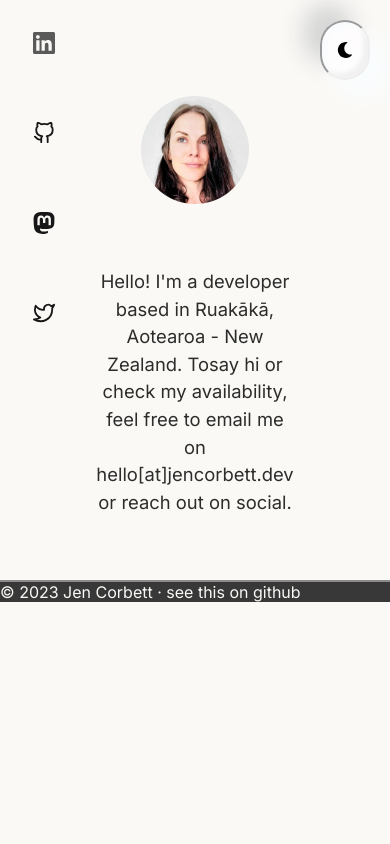
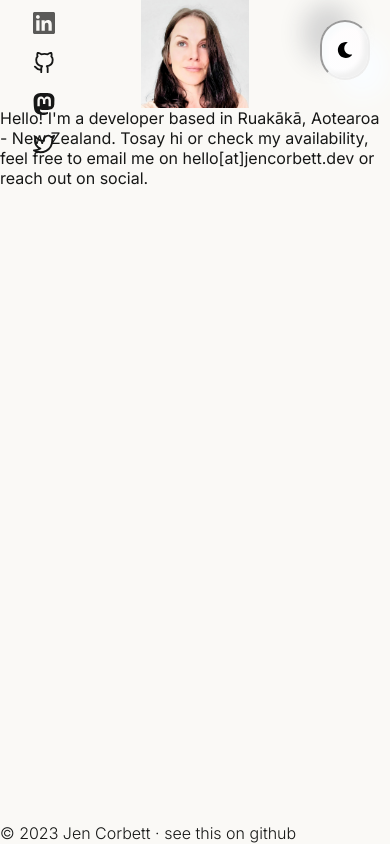
Before and after one commit to ajenstory/jencorbett.dev, a Next.js app in the folder app/: page / in a window 390 px wide. Built offline with nearby package versions, Linux system fonts and the light colour scheme.

Commit message:
Customise  mod styles and get responsive layout behaving nicely

```diff
--- a/app/components/footer.module.css
+++ b/app/components/footer.module.css
@@ -1,40 +1,13 @@
 /* mobile responsive footer */
-
-.grid {
-  display: grid;
-  grid-template-columns: repeat(auto-fit, minmax(250px, 1fr));
-}
 .container {
-  display: block;
-  color: #faf9f6;
-  background-color: #161716;
-}
-
-@media (max-width <= 40rem) {
-  .grid {
-    display: grid;
-    grid-template-columns: repeat(auto-fit, minmax(250px, 1fr));
-  }
-  .footerlink {
-    font-size: calc(0.75rem + 0.2rem);
-  }
-
-  .container {
-    display: block;
-    padding: calc(1.2rem + 0.2rem);
-    color: #faf9f6;
-    background-color: #161716;
-  }
-}
-
-.footer {
-  opacity: 85%;
-}
-
-.center {
-  align-self: auto;
-  justify-content: center;
-  flex-direction: column;
+  position: fixed;
+  width: 100%;
+  bottom: 1px;
+  margin: 0 auto;
+  padding: 0;
+  margin: 0 auto;
+  font-weight: 300;
+  min-width: 20rem;
 }
 
 .footerlink:hover {
@@ -45,7 +18,39 @@
   transition-delay: 2ms;
 }
 
-.border {
-  width: 100%;
-  border-top: 2px solid rgb(175, 175, 175, 65%);
+.grid {
+  display: grid;
+  grid-template-columns: repeat(1, minmax(25%, auto));
 }
+
+/* Tablet and Smaller Desktop */
+@media (min-width: 48rem) and (max-width: 60rem) {
+  .grid {
+    display: grid;
+    grid-template-columns: repeat(2, minmax(25%, auto));
+  }
+
+  .container {
+    max-width: 100%;
+    font-size: calc(0.65rem + 0.1rem);
+  }
+}
+
+/* Desktop and larger screen */
+@media (min-width: 60rem) {
+  .grid {
+    display: grid;
+    grid-template-columns: repeat(2, minmax(25%, auto));
+  }
+
+  .container {
+    max-width: 100%;
+    font-size: calc(0.65rem + 0.2rem);
+    outline: none;
+    position: fixed;
+    display: block;
+    width: 100%;
+    height: auto;
+    bottom: 1px;
+  }
+}
--- a/app/components/header.module.css
+++ b/app/components/header.module.css
@@ -3,68 +3,46 @@
   left: 0px;
   right: 0px;
   bottom: 1px;
-  padding: calc(2.2rem + 0.2rem);
   width: 100%;
   min-width: 20rem;
-  height: fit-content;
+  padding: 4rem 4.25rem 2rem 4.25rem;
 }
 
 .header {
-  margin-top: 6rem;
-  margin-bottom: 0;
-  display: flex;
-  flex-direction: column;
-  align-items: center;
+  display: block;
 }
 
-/* .header {
-  margin: 0 auto;
-  max-height: fit-content;
-  padding: 0;
-  top: 20px;
-  left: 20px;
-  right: 20px;
-} */
-
 .title h1 {
-  margin: 0 auto;
-  max-height: fit-content;
+  text-align: center;
+  font-size: 1.5rem;
+  line-height: 1.3;
+  font-weight: 600;
+  letter-spacing: 0.015rem;
 }
 
-.borderCircle {
+.borderCircle img {
   border-radius: 90px;
 }
 
-.headingXL {
-  font-size: 2rem;
-  line-height: 1.3;
-  font-weight: 800;
-  letter-spacing: -0.05rem;
-}
-
-.headingLG {
-  font-size: 1.5rem;
-  line-height: 1.4;
-}
-
-.headingMD {
-  font-size: 1.2rem;
-  line-height: 1.5;
-}
-
-/*
-@keyframes change {
-  10% {
-    transform: scale(0.8);
+/* Tablet and Smaller Desktop */
+@media (min-width: 48rem) and (max-width: 60rem) {
+  .container {
+    max-width: 100%;
   }
 
-  100% {
-    transform: scale(1.2);
+  .title h1 {
+    text-align: center;
+    font-size: 1.8rem;
+    line-height: 1.3;
+    font-weight: 800;
+    letter-spacing: 0.015rem;
   }
 }
 
-.change {
-  animation-name: change;
-  animation-duration: 1s;
-  animation-direction: alternate;
-} */
+/* Desktop and larger screen */
+@media (min-width: 60rem) {
+  .container {
+    max-width: 100%;
+    padding-bottom: 4.28rem;
+  }
+}
--- a/app/components/icon.module.css
+++ b/app/components/icon.module.css
@@ -7,8 +7,9 @@
 
 .wrapper {
   margin: 0 auto;
-  padding: 2rem;
+  padding: 0.75rem 2rem 0.15rem 2rem;
   display: flex;
+  min-width: 3rem;
 }
 
 .icon {
@@ -42,6 +43,13 @@
   color: #fff;
 }
 
+/* Tablet and Smaller Desktop */
+@media (min-width: 48rem) and (max-width: 60rem) {
+}
+/* Desktop and larger screen */
+@media (min-width: 60rem) {
+}
+
 /* Enable hover only on non-touch devices */
 @media (hover: hover) and (pointer: fine) {
   .icon:hover {
@@ -49,7 +57,7 @@
     border: 1px solid rgba(var(--icon-border-rgb), 0.15);
   }
 
-  .icon:hover span {
+  .icon:hover {
     transform: translateX(4px);
   }
 }
@@ -57,40 +65,31 @@
 @media (hover: hover) and (pointer: fine) {
   .icon::before {
     animation: none;
+    -webkit-user-select: none;
+    -moz-user-select: none;
+    -ms-user-select: none;
+    user-select: none;
   }
 
   .icon:hover span {
     transform: none;
+    -webkit-user-select: none;
+    -moz-user-select: none;
+    -ms-user-select: none;
+    user-select: none;
   }
 }
 
-@media (prefers-reduced-motion) {
-  .darkmode::before {
-    animation: none;
-  }
-
-  .darkmode::after {
-    animation: none;
-  }
-
-  .darkmode:hover {
-    transform: none;
-  }
-}
-
-/* @keyframes change {
-  10% {
-    transform: rotate(1turn);
-  }
-
+@keyframes change {
   100% {
     transform: rotate(1turn);
+    transition-delay: 5ms;
   }
 }
 
 .change {
   animation-name: change;
-  animation-duration: 1s;
-  animation-delay: 2ms;
+  animation-duration: 1.5s;
+  /* animation-delay: 5ms; */
   animation-direction: normal;
-} */
+}
--- a/app/components/layout.module.css
+++ b/app/components/layout.module.css
@@ -1,34 +1,43 @@
-.center {
-  display: flex;
-  justify-content: center;
-  align-items: center;
-  position: relative;
-  padding: calc(1rem + 0.21rem);
+/* mobile responsive main site layout  */
+/* sets main layout container for all site content*/
+
+.main {
+  max-width: 48rem;
+  margin: 0 auto;
+  width: 100%;
+  display: block;
 }
 
-.gridContainer {
+.grid {
   display: grid;
-  grid-template-columns: repeat(1, minmax(20%, auto));
-  max-width: 100%;
+  grid-template-columns: 3;
 }
 
-@media (max-width >= 40rem) {
+/* mobile responsive grid content for main site layout (all content) */
+
+@media (min-width: 48rem) {
   .grid {
-    grid-template-columns: 1fr;
-    margin-bottom: 20px;
-    max-width: 40rem;
-    text-align: center;
+    display: grid;
+    grid-template-columns: 3;
+    gap: 1rem, 6rem;
   }
-  .mainContainer {
-    display: flex;
-    flex-direction: column;
-    justify-content: space-between;
-    align-items: center;
-    padding: 0.5rem;
-    margin: 0 auto;
-    max-width: 70rem;
-  }
-  .center {
-    padding: 0.5rem 0;
+
+  .main {
+    max-width: 60rem;
+    display: block;
   }
 }
+
+/* Desktop and larger screen */
+@media (min-width: 60rem) {
+  .grid {
+    display: grid;
+    grid-template-columns: 3;
+    gap: 0, 8rem;
+  }
+
+  .main {
+    width: 100%;
+    display: block;
+  }
+}
--- /dev/null
+++ b/app/components/text.module.css
@@ -0,0 +1,44 @@
+.wrapper {
+  margin: 0 auto;
+  width: 100%;
+}
+
+.text p {
+  margin: 0 auto;
+  padding: 2rem 4rem 0rem 4rem;
+  letter-spacing: 0.1vmin;
+  line-height: 1.5rem;
+}
+
+.list li {
+  list-style: none;
+  padding: 0;
+  margin: 0;
+}
+
+/* Tablet and Smaller Desktop */
+@media (min-width: 48rem) and (max-width: 60rem) {
+  .text p {
+    padding: 0rem 3rem 0rem 3rem;
+    letter-spacing: 0.02vmax;
+    line-height: 1.4rem;
+  }
+  .wrapper {
+    margin: 0 auto;
+    width: 100%;
+  }
+}
+
+/* Desktop and larger screen */
+@media (min-width: 60rem) {
+  .text p {
+    padding: 0rem 2rem 0rem 2rem;
+    letter-spacing: 0.02vmax;
+    line-height: 1.2rem;
+  }
+
+  .wrapper {
+    margin: 0 auto;
+    width: 100%;
+  }
+}
--- a/app/styles/Home.module.css
+++ b/app/styles/Home.module.css
@@ -1,76 +1,35 @@
-/* autoprefixer grid: autoplace */
-.main {
+.mainContainer {
   display: flex;
   flex-direction: column;
   justify-content: space-between;
   align-items: center;
-  padding: 3rem 6rem;
+  padding: 0rem 6rem;
   margin: 0 auto;
-  max-width: 70rem;
-  max-height: 100vh;
+  height: auto;
+
   word-wrap: pre-wrap;
   text-align: center;
+  min-width: 20rem;
 }
 
-.page {
-  display: flex;
-  flex-direction: column;
-  justify-content: space-between;
-  align-items: center;
-  padding: 6rem;
-  max-height: 100vh;
-}
+/* .grid {
+  display: grid;
+  grid-template-columns: repeat(1, minmax(20%, auto));
+  max-width: 100%;
+} */
 
-.grid {
-  display: grid;
-  grid-template-columns: repeat(4, minmax(20%, auto));
-  max-width: 100%;
-}
-
-.card {
-  padding: 1rem 1.2rem;
-}
-
-.card p {
-  margin: 0;
-  opacity: 0.9;
-  font-size: calc(0.95rem + 0.2rem);
-  line-height: 1.5;
-  max-width: 70ch;
-  width: 100%;
-  height: auto;
-}
-
-.center {
+/* .center {
   display: flex;
   justify-content: center;
   align-items: center;
   position: relative;
-  /* padding: 2rem 4rem; */
-}
+  padding: calc(1rem + 0.21rem);
+} */
 
 /* Mobile */
-.center::before,
-.center::after {
-  content: "";
-  left: 50%;
-  position: absolute;
-  filter: blur(45px);
-  transform: translateZ(0);
-}
-
-@media (prefers-reduced-motion) {
-  .custom::before {
-    animation: none;
-  }
-
-  .card:hover span {
-    transform: none;
-  }
-}
 
 @media (max-width <= 40rem) {
-  .main {
+  /* .mainContainer {
     display: flex;
     flex-direction: column;
     justify-content: space-between;
@@ -83,31 +42,14 @@
   .grid {
     grid-template-columns: 1fr;
     margin-bottom: 20px;
-    max-width: 320px;
+    max-width: 40rem;
     text-align: center;
-  }
-
-  .card {
-    padding: 1rem 2rem;
-  }
-
-  .card h2 {
-    margin-bottom: 0.5rem;
-    margin-top: 0.5rem;
-  }
-
-  .card p {
-    font-size: calc(1.5rem + 0.3rem);
-  }
-
-  .center {
-    padding: 0.5rem 0;
-  }
+  } */
 }
 
 /* Tablet and Smaller Desktop */
 @media (min-width >= 701px) and (max-width <= 1120px) {
-  .grid {
+  /* .grid {
     grid-template-columns: repeat(2, 50%);
-  }
+  } */
 }
--- a/app/styles/globals.css
+++ b/app/styles/globals.css
@@ -1,6 +1,7 @@
 /* https://www.joshwcomeau.com/css/custom-css-reset/ & create-next-app */
 :root,
 body {
+  --min-width: 40rem;
   --max-width: 1100px;
   --font-mono: ui-monospace, menlo, monaco, "Cascadia Mono", "Segoe UI Mono",
     "Roboto Mono", "Oxygen Mono", "Ubuntu Monospace", "Source Code Pro",
@@ -15,6 +16,7 @@ body {
 [data-theme="dark"] body {
   color: #faf9f6;
 }
+
 /*
  Use a more-intuitive box-sizing model.
 */
@@ -30,15 +32,14 @@ body {
 */
 
 * {
-  margin: 0;
+  font-size: 1rem;
+  margin: 0 auto;
 }
 
 html,
 body {
-  min-height: 100vh;
   white-space: inherit;
   max-width: 100vw;
-  overflow: hidden;
 }
 /*
   Typographic tweaks!
--- a/app/styles/index.module.css
+++ b/app/styles/index.module.css
@@ -1,29 +1,37 @@
+/* mobile responsive grid content for index / home page */
+
+.container {
+  margin: 0 auto;
+  max-width: 48rem;
+  font-size: 1rem;
+  /* display: grid;
+  grid-template-columns: 1fr; */
+  justify-content: center;
+  align-items: center;
+  position: relative;
+}
+
 .grid {
   display: grid;
-  grid-template-columns: repeat(1, minmax(20%, auto));
-  gap: 0 1rem;
-}
-
-.indexContainer {
-  display: grid;
-  grid-template-columns: repeat(1, minmax(20%, auto));
+  grid-template-columns: repeat(1, minmax(25%, auto));
+  gap: 0 0.25rem;
 }
 
 /* Tablet and Smaller Desktop */
-@media (min-width >= 40rem) and (max-width <= 60rem) {
+@media (min-width: 48rem) and (max-width: 60rem) {
   .grid {
     display: grid;
-    grid-template-columns: repeat(2, minmax(20%, auto));
+    grid-template-columns: repeat(2, minmax(25%, auto));
     gap: 0 1rem;
-    max-width: 60rem;
   }
 }
 
 /* Desktop and larger screen */
-@media (min-width >= 60rem) and (max-width <= 100rem) {
+@media (min-width: 60rem) {
   .grid {
-    grid-template-columns: repeat(3, minmax(20%, auto));
+    grid-template-columns: repeat(3, minmax(25%, auto));
     width: 60rem;
+    max-width: 80rem;
     gap: 0 1rem;
     max-width: 100%;
   }
--- a/app/styles/utils.module.css
+++ b/app/styles/utils.module.css
@@ -1,4 +1,4 @@
-.heading2XL {
+/* .heading2XL {
   font-size: 2.5rem;
   line-height: 1.2;
   font-weight: 800;
@@ -25,7 +25,7 @@
 .headingSM {
   font-size: 0.95rem;
   line-height: 1;
-}
+} */
 
 .bold {
   font-weight: 400;
@@ -35,28 +35,6 @@
   font-weight: 300;
   font-size: 0.85rem;
   color: #666;
-}
-
-.hide {
-  visibility: hidden;
-}
-
-.icon {
-  margin: 0 auto;
-  padding: 5rem 0.25rem;
-  /* transition: background 200ms, border 200ms; */
-}
-
-.icon:hover {
-  transform: scale(1.1);
-}
-
-.icon::before,
-.icon::after {
-  left: 50%;
-  position: absolute;
-  filter: blur(45px);
-  transform: translateZ(0);
 }
 
 .expressjs {
@@ -70,20 +48,6 @@
 
 .colorinherit {
   color: inherit;
-}
-
-.center {
-  display: flex;
-  justify-content: center;
-  align-items: center;
-  position: relative;
-  padding: 4rem 0;
-}
-
-.list {
-  list-style: none;
-  padding: 0;
-  margin: 0;
 }
 
 .listitem {
@@ -100,13 +64,6 @@
 
 .right {
   text-align: left;
-}
-
-.image {
-  margin: 0 auto;
-  max-width: fit-content;
-  max-height: fit-content;
-  object-fit: scale-down;
 }
 
 .header {
```
